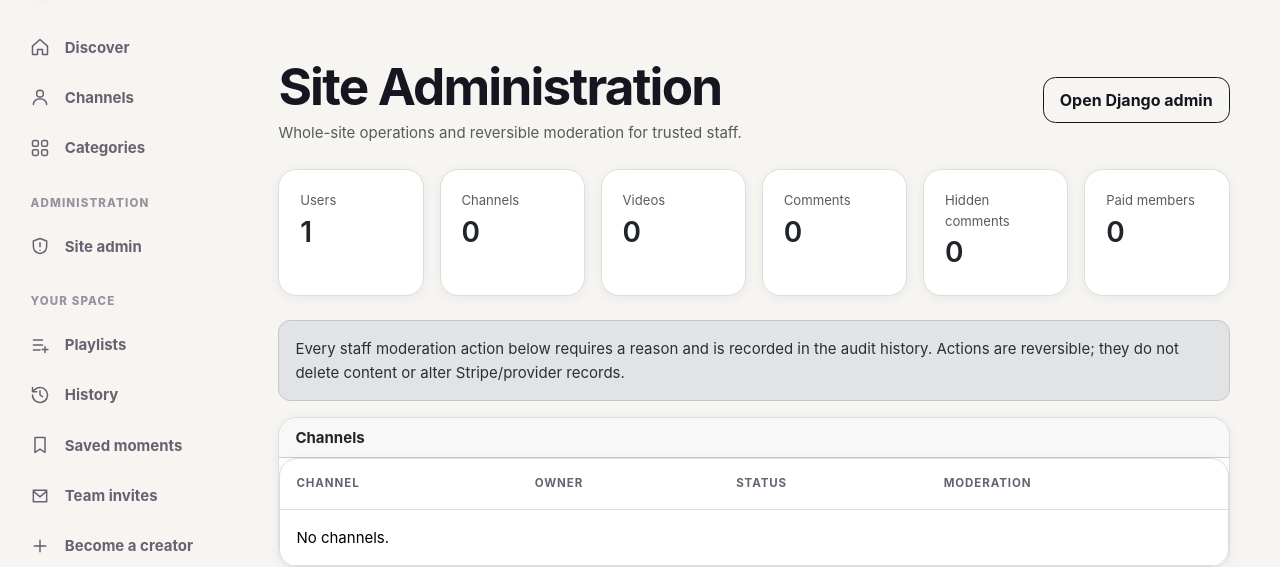
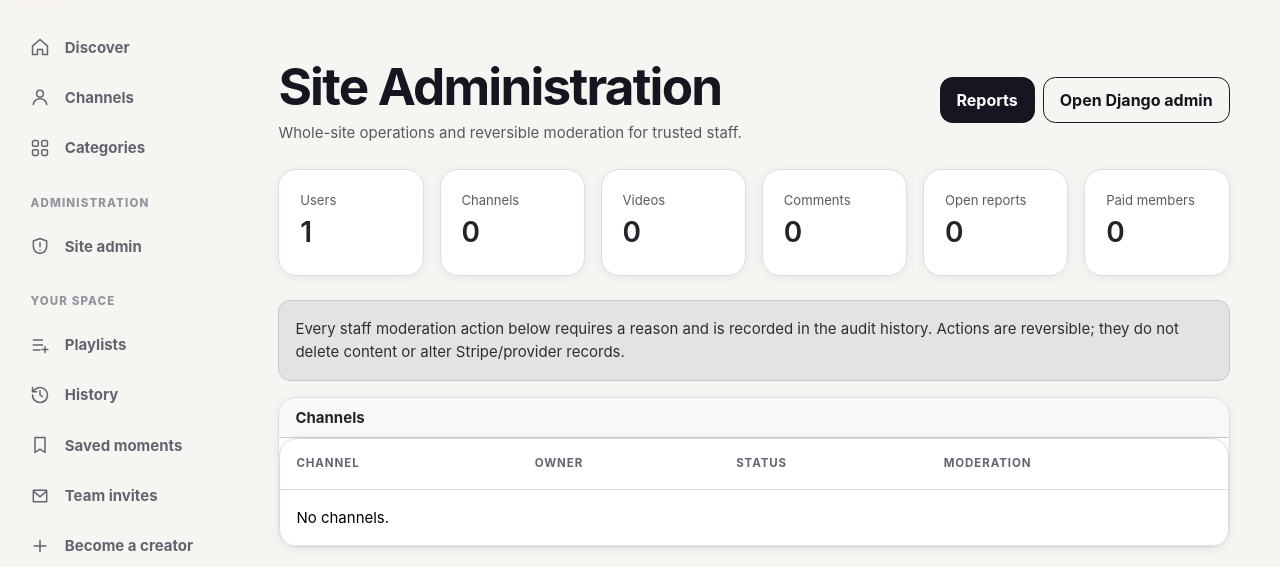
Before and after one commit to drakeg/ytclone, a Django app: page /videos/site-admin/ in a window 1280 px wide. Shown: the part 72-639 px from the top of the page. Run offline with Django 4.2, Linux system fonts and the light colour scheme; the visitor is signed in with stand-in values (Sample User, id 1); data comes from the database, SQL or seed files in the repository; data that the repository does not hold is empty; parts of the project's set-up code (start-up, migrations or seed data) failed here and were passed over.

Commit message:
Link moderation reports from site administration

```diff
--- a/video/templates/videos/site_admin_dashboard.html
+++ b/video/templates/videos/site_admin_dashboard.html
@@ -6,7 +6,7 @@
 <div class="container py-4">
     <div class="d-flex flex-wrap justify-content-between align-items-center gap-3 mb-4">
         <div><h1 class="mb-1">Site Administration</h1><p class="text-muted mb-0">Whole-site operations and reversible moderation for trusted staff.</p></div>
-        <a class="btn btn-outline-primary" href="{% url 'admin:index' %}">Open Django admin</a>
+        <div class="d-flex gap-2"><a class="btn btn-primary" href="{% url 'site_admin_report_queue' %}">Reports{% if open_report_count %} · {{ open_report_count }} open{% endif %}</a><a class="btn btn-outline-primary" href="{% url 'admin:index' %}">Open Django admin</a></div>
     </div>
 
     <div class="row g-3 mb-4">
@@ -14,7 +14,7 @@
         <div class="col-6 col-lg-2"><div class="card h-100"><div class="card-body"><div class="text-muted small">Channels</div><div class="fs-3 fw-semibold">{{ channel_count }}</div></div></div></div>
         <div class="col-6 col-lg-2"><div class="card h-100"><div class="card-body"><div class="text-muted small">Videos</div><div class="fs-3 fw-semibold">{{ video_count }}</div></div></div></div>
         <div class="col-6 col-lg-2"><div class="card h-100"><div class="card-body"><div class="text-muted small">Comments</div><div class="fs-3 fw-semibold">{{ comment_count }}</div></div></div></div>
-        <div class="col-6 col-lg-2"><div class="card h-100"><div class="card-body"><div class="text-muted small">Hidden comments</div><div class="fs-3 fw-semibold">{{ hidden_comment_count }}</div></div></div></div>
+        <div class="col-6 col-lg-2"><div class="card h-100"><div class="card-body"><div class="text-muted small">Open reports</div><div class="fs-3 fw-semibold">{{ open_report_count }}</div></div></div></div>
         <div class="col-6 col-lg-2"><div class="card h-100"><div class="card-body"><div class="text-muted small">Paid members</div><div class="fs-3 fw-semibold">{{ active_paid_membership_count }}</div></div></div></div>
     </div>
 
```
